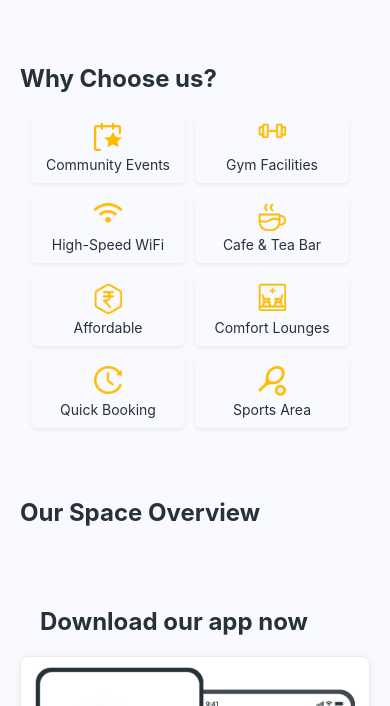
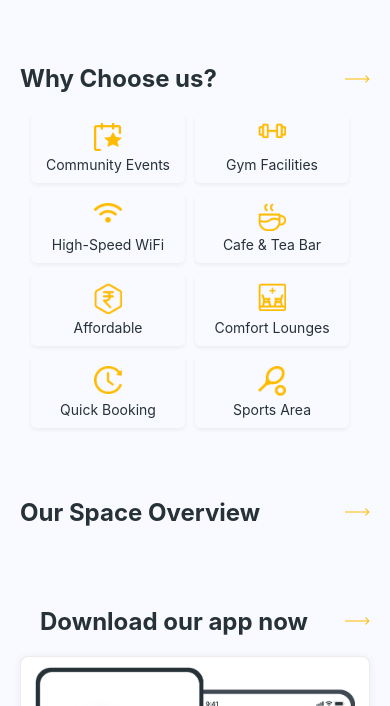
Before and after one commit to RadhakrishnanD97/Bhive-Workspace, a React (Create React App) app: page / in a window 390 px wide. Shown: the part 501-1207 px from the top of the page. Built offline with nearby package versions, Linux system fonts and the light colour scheme; no server answers; the HTML template or start-up script is replaced by a standard one.

Commit message:
mobile navigation arrow icon added

```diff
--- a/src/components/DownloadApp/DownloadApp.scss
+++ b/src/components/DownloadApp/DownloadApp.scss
@@ -2,6 +2,12 @@
 
 .download-app-wrapper {
     padding: 4rem 12rem;
+
+    .title-wrapper {
+        .mobile-arrow-navigation {
+            display: none;
+        }
+    }
 
     .section-title {
         color: #605F5F;
@@ -62,6 +68,16 @@
     .download-app-wrapper {
         padding: 3rem 2rem;
 
+        .title-wrapper {
+            display: flex;
+            align-items: center;
+            justify-content: space-between;
+
+            .mobile-arrow-navigation {
+                display: block;
+            }
+        }
+
         .section-title {
             font-size: $font-size-heading-3;
             color: $primary-text-color;
--- a/src/components/DownloadApp/DownloadApp.tsx
+++ b/src/components/DownloadApp/DownloadApp.tsx
@@ -3,9 +3,14 @@ import './DownloadApp.scss';
 function DownloadApp() {
     return (
         <section className="download-app-wrapper">
-            <h2 className='section-title'>
-                Download our app now
-            </h2>
+            <div className='title-wrapper'>
+                <h2 className='section-title'>
+                    Download our app now
+                </h2>
+                <svg className='mobile-arrow-navigation' width="25" height="8" viewBox="0 0 25 8" fill="none" xmlns="http://www.w3.org/2000/svg">
+                    <path d="M24.3536 4.35355C24.5488 4.15829 24.5488 3.84171 24.3536 3.64645L21.1716 0.464466C20.9763 0.269204 20.6597 0.269204 20.4645 0.464466C20.2692 0.659728 20.2692 0.976311 20.4645 1.17157L23.2929 4L20.4645 6.82843C20.2692 7.02369 20.2692 7.34027 20.4645 7.53553C20.6597 7.7308 20.9763 7.7308 21.1716 7.53553L24.3536 4.35355ZM0 4.5H24V3.5H0V4.5Z" fill="#FFBB00" />
+                </svg>
+            </div>
             <div className='section-wrapper'>
                 <img className='download-phone' src='/assets/download-phone.png' />
                 <div className='clearfix'></div>
--- a/src/components/SpaceOverviewWidget/SpaceOverviewWidget.scss
+++ b/src/components/SpaceOverviewWidget/SpaceOverviewWidget.scss
@@ -6,6 +6,12 @@
     .widget-wrapper {
         display: flex;
         flex-wrap: wrap;
+    }
+
+    .title-wrapper {
+        .mobile-arrow-navigation {
+            display: none;
+        }
     }
 
     .workspace {
@@ -174,6 +180,16 @@
             justify-content: center;
         }
 
+        .title-wrapper {
+            display: flex;
+            align-items: center;
+            justify-content: space-between;
+
+            .mobile-arrow-navigation {
+                display: block;
+            }
+        }
+
         .workspace {
             margin-top: 2rem;
             margin-right: 0;
--- a/src/components/SpaceOverviewWidget/SpaceOverviewWidget.tsx
+++ b/src/components/SpaceOverviewWidget/SpaceOverviewWidget.tsx
@@ -91,9 +91,14 @@ function SpaceOverviewWidget() {
 
     return (
         <section className='space-overview-widget'>
-            <h2 className='section-title'>
-                Our Space Overview
-            </h2>
+            <div className='title-wrapper'>
+                <h2 className='section-title'>
+                    Our Space Overview
+                </h2>
+                <svg className='mobile-arrow-navigation' width="25" height="8" viewBox="0 0 25 8" fill="none" xmlns="http://www.w3.org/2000/svg">
+                    <path d="M24.3536 4.35355C24.5488 4.15829 24.5488 3.84171 24.3536 3.64645L21.1716 0.464466C20.9763 0.269204 20.6597 0.269204 20.4645 0.464466C20.2692 0.659728 20.2692 0.976311 20.4645 1.17157L23.2929 4L20.4645 6.82843C20.2692 7.02369 20.2692 7.34027 20.4645 7.53553C20.6597 7.7308 20.9763 7.7308 21.1716 7.53553L24.3536 4.35355ZM0 4.5H24V3.5H0V4.5Z" fill="#FFBB00" />
+                </svg>
+            </div>
             <div className='widget-wrapper'>
                 {
                     data?.map((value: WorkspaceI) => workspace(value))
--- a/src/components/WorkplaceAmenities/WorkplaceAmenities.scss
+++ b/src/components/WorkplaceAmenities/WorkplaceAmenities.scss
@@ -2,6 +2,12 @@
 
 .workplace-amenities {
     padding: 4rem 12rem;
+
+    .title-wrapper {
+        .mobile-arrow-navigation {
+            display: none;
+        }
+    }
 
     .arrow-img-mobile {
         display: none;
@@ -37,6 +43,16 @@
     .workplace-amenities {
         padding: 3rem 2rem;
 
+        .title-wrapper {
+            display: flex;
+            align-items: center;
+            justify-content: space-between;
+
+            .mobile-arrow-navigation {
+                display: block;
+            }
+        }
+
         .amenities-wrapper {
             justify-content: center;
         }
--- a/src/components/WorkplaceAmenities/WorkplaceAmenities.tsx
+++ b/src/components/WorkplaceAmenities/WorkplaceAmenities.tsx
@@ -55,7 +55,9 @@ function WorkplaceAmenities() {
                 <h2 className='section-title'>
                     Why Choose us?
                 </h2>
-                <img className='arrow-img-mobile' />
+                <svg className='mobile-arrow-navigation' width="25" height="8" viewBox="0 0 25 8" fill="none" xmlns="http://www.w3.org/2000/svg">
+                    <path d="M24.3536 4.35355C24.5488 4.15829 24.5488 3.84171 24.3536 3.64645L21.1716 0.464466C20.9763 0.269204 20.6597 0.269204 20.4645 0.464466C20.2692 0.659728 20.2692 0.976311 20.4645 1.17157L23.2929 4L20.4645 6.82843C20.2692 7.02369 20.2692 7.34027 20.4645 7.53553C20.6597 7.7308 20.9763 7.7308 21.1716 7.53553L24.3536 4.35355ZM0 4.5H24V3.5H0V4.5Z" fill="#FFBB00" />
+                </svg>
             </div>
             <div className='amenities-wrapper'>
                 {
```
